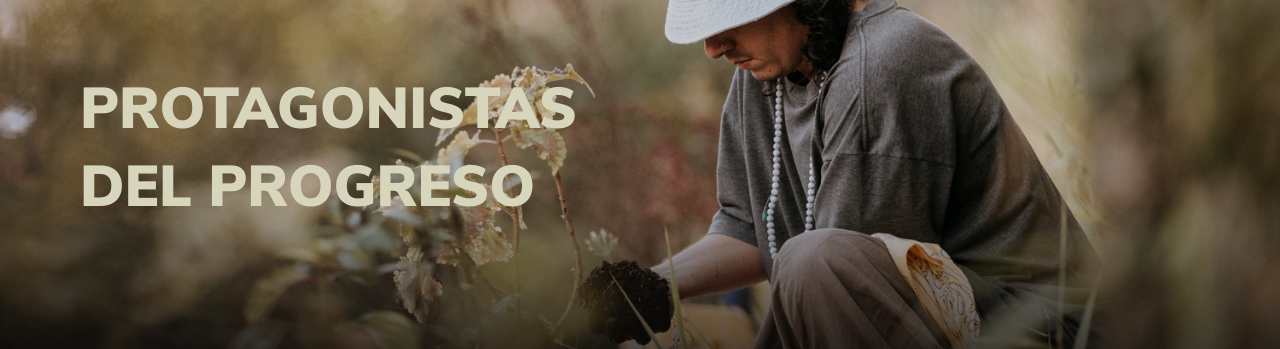
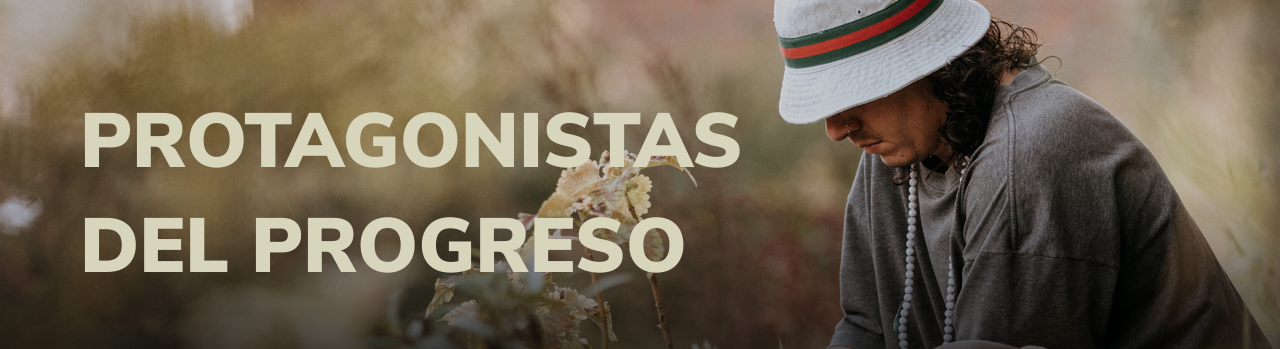
Before and after one commit to carmenchapa/protagonistas, a React (Create React App) app: page / in a window 1280 px wide. Shown: the part 420-769 px from the top of the page. Built offline with nearby package versions, Linux system fonts and the light colour scheme; no server answers; what google-maps-react would draw is missing.

Commit message:
Update home style

```diff
--- a/src/css/Styles.scss
+++ b/src/css/Styles.scss
@@ -255,13 +255,13 @@ b {
   background-image: linear-gradient(to bottom, rgba(0, 0, 0, 0.95) 0%, rgba(0, 0, 0, 0.1) 30%, rgba(0, 0, 0, 0.1) 70%, rgba(0, 0, 0, 0.95) 100%), url('../static/images/homeBackground.jpg');
 
   background-repeat: no-repeat;
-  background-size: 100% auto;
+  background-size: 100% cover;
   /* bottom: 0; */
 }
 
 .HomeTitle {
   position: relative;
-  font-size: 3.6rem;
+  font-size: 6vw;
   font-family: 'NunitoSansBlack';
   top: 45vh;
   margin-left: 10vh;
@@ -346,7 +346,7 @@ b {
 }
 
 .Text {
-  font-size: 1em;
+  font-size: 1rem;
   font-weight: 600;
   margin-block-start: 0.5em;
   margin-block-end: 0.5em;
```
